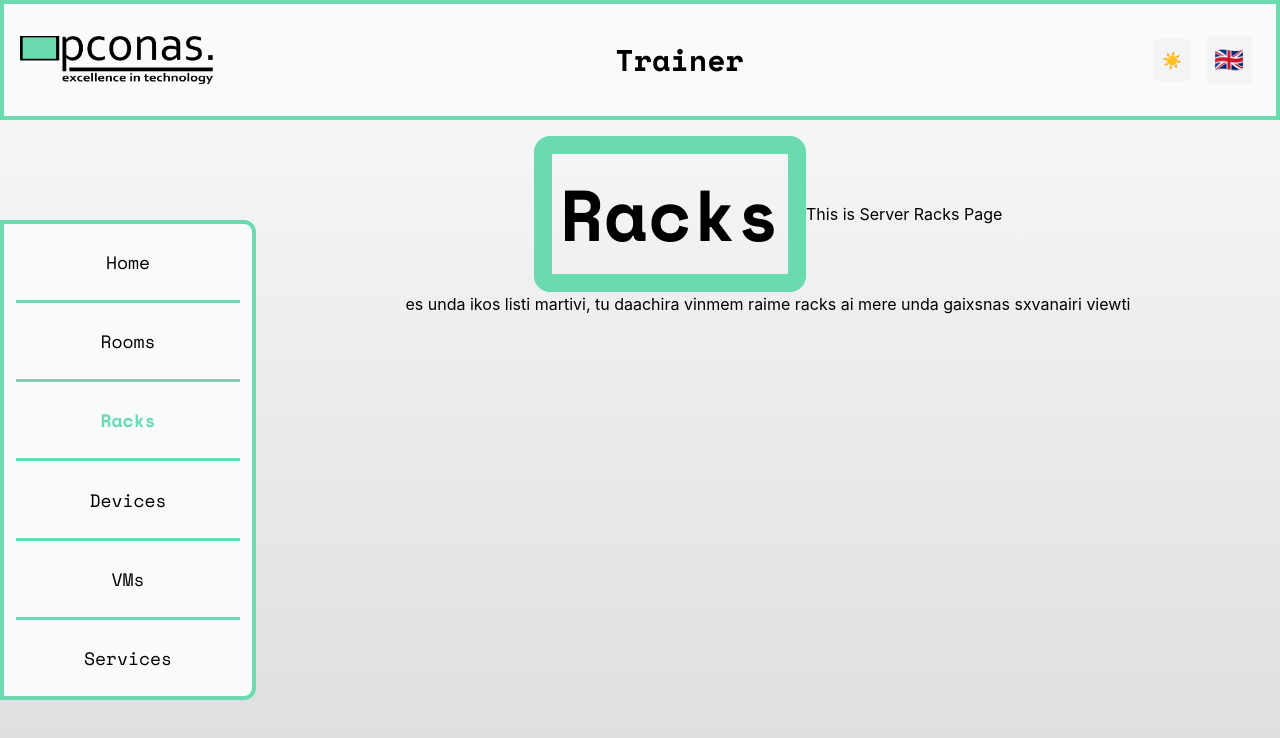
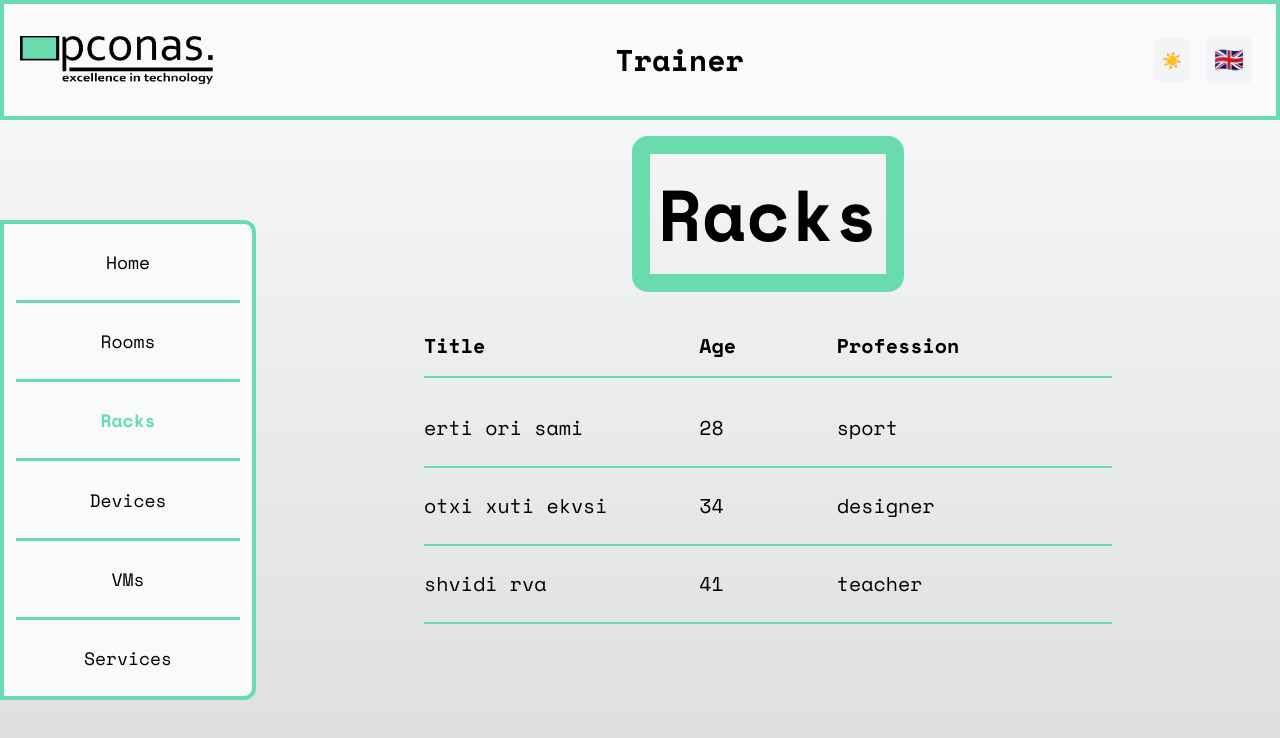
Before and after one commit to wizard0987654321/Pconas-Server-Project, a React (Vite) app in the folder frontend/: page /racks in a window 1280 px wide. Shown: the top 738 px of the page. Built offline with nearby package versions, Linux system fonts and the light colour scheme; no server answers.

Commit message:
list view first version

```diff
--- /dev/null
+++ b/frontend/src/components/DataList.tsx
@@ -0,0 +1,63 @@
+function DataList() {
+    const rows = [
+        {
+            title: "erti ori sami",
+            age: 28,
+            profession: "sport",
+        },
+        {
+            title: "otxi xuti ekvsi",
+            age: 34,
+            profession: "designer",
+        },
+        {
+            title: "shvidi rva",
+            age: 41,
+            profession: "teacher",
+        },
+    ];
+
+    return (
+        <div className="w-full sm:w-[45vw] lg:w-[55vw] xl:w-[60vw] rounded-xl p-3 sm:p-8 lg:p-10 font-mono">
+            {/* Desktop Header */}
+            <div className="hidden sm:grid grid-cols-[2fr_1fr_2fr] font-semibold text-lg lg:text-xl border-b-2 border-[#6ADBAF] dark:border-[#3f8c6f]/50 pb-4 mb-3">
+                <span>Title</span>
+                <span>Age</span>
+                <span>Profession</span>
+            </div>
+
+            <div className="space-y-3 sm:space-y-0">
+                {rows.map((row, index) => (
+                    <div key={index}>
+                        {/* Mobile Card */}
+                        <div className="sm:hidden rounded-lg border-3 border-[#6ADBAF] md:border-6 p-4 space-y-2 bg-white">
+                            <div className="flex justify-between">
+                                <span className="font-bold text-[#6ADBAF]">Title</span>
+                                <span>{row.title}</span>
+                            </div>
+
+                            <div className="flex justify-between">
+                                <span className="font-bold text-[#6ADBAF]">Age</span>
+                                <span>{row.age}</span>
+                            </div>
+
+                            <div className="flex justify-between">
+                                <span className="font-bold text-[#6ADBAF]">Profession</span>
+                                <span>{row.profession}</span>
+                            </div>
+                        </div>
+
+                        {/* Desktop Row */}
+                        <div className="hidden sm:grid grid-cols-[2fr_1fr_2fr] py-5 lg:py-6 text-lg lg:text-xl border-b-2 border-[#6ADBAF] dark:border-gray-700 hover:bg-[#6ADBAF]/10 transition-colors">
+                            <span>{row.title}</span>
+                            <span>{row.age}</span>
+                            <span>{row.profession}</span>
+                        </div>
+                    </div>
+                ))}
+            </div>
+        </div>
+    );
+}
+
+export default DataList;
--- a/frontend/src/components/PageContents/ServerRacks.tsx
+++ b/frontend/src/components/PageContents/ServerRacks.tsx
@@ -1,8 +1,9 @@
+import DataList from "../DataList";
+
 function ServerRacks() {
     return (
         <>
-            <h1>This is Server Racks Page</h1>
-            <h2>es unda ikos listi martivi, tu daachira vinmem raime racks ai mere unda gaixsnas sxvanairi viewti</h2>
+            <DataList />
         </>
     )
 }
--- a/frontend/src/pages/RacksPage.tsx
+++ b/frontend/src/pages/RacksPage.tsx
@@ -4,7 +4,7 @@ import PageHeading from "../components/PageHeading";
 function RacksPage() {
 
     return (
-        <div className="flex flex-row justify-center flex-wrap items-center p-4 w-full">
+        <div className="flex flex-col justify-center flex-wrap items-center p-4 w-full">
                 <PageHeading heading="Racks" />
                 <ServerRacks />
         </div>
```
